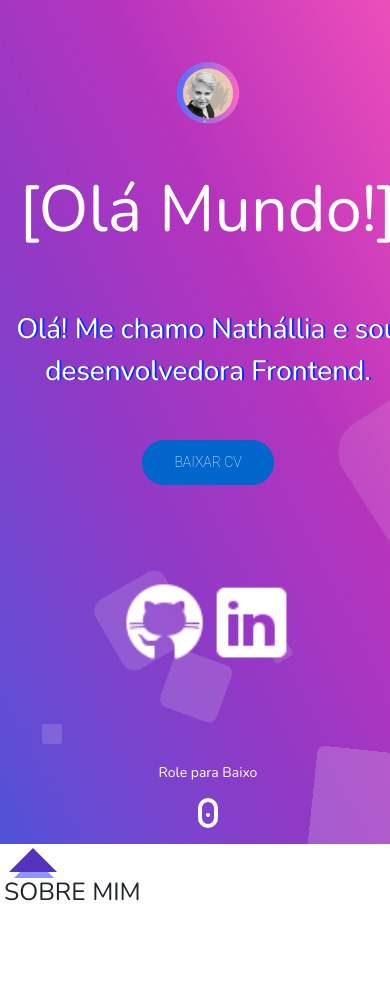
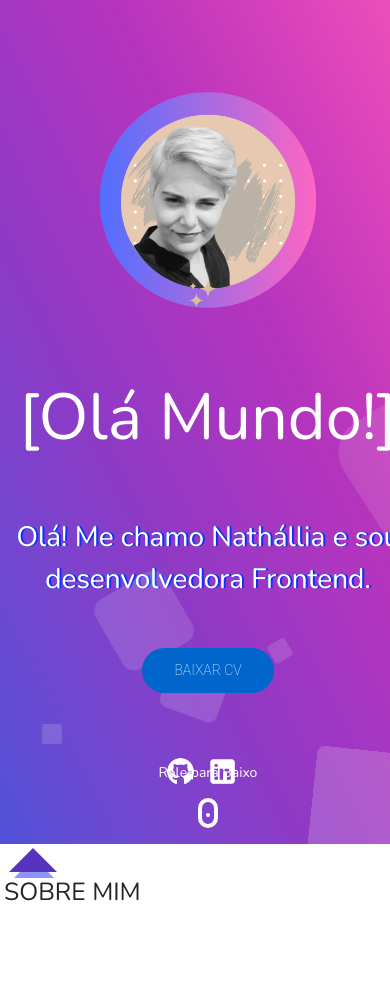
Before and after one commit to NathyCabral/Portfolio, a plain HTML site: page index.html in a window 390 px wide. Shown: the top 997 px of the page. Drawn offline with nearby package versions, Linux system fonts and the light colour scheme.

Commit message:
Add files via upload

```diff
--- a/index.html
+++ b/index.html
@@ -211,7 +211,7 @@
           </div>
           <div class="header">
             <h1>Vamos começar</h1>
-            <p>Entre em contato para iniciar seu próximo projeto!</p>
+            <p>Entre em contato para dar início ao seu próximo projeto!</p>
           </div>
 
           <div class="contact-form">
--- a/style.css
+++ b/style.css
@@ -1041,6 +1041,16 @@ form button {
         font-size: 28px;
     }
 
+    section#home img {
+        width: 70%;
+    }
+
+    .social-icons2{
+        display: flex;
+        margin-left: 10rem;
+        margin-top: 3rem;
+        width: 20%;
+    }
 
 
     /*imagem do perfil */
```
